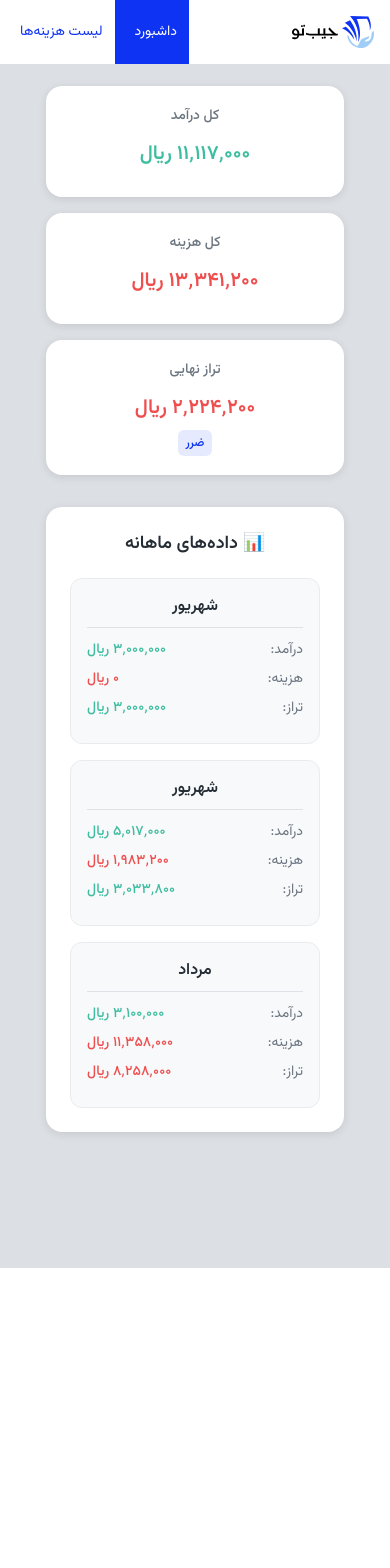
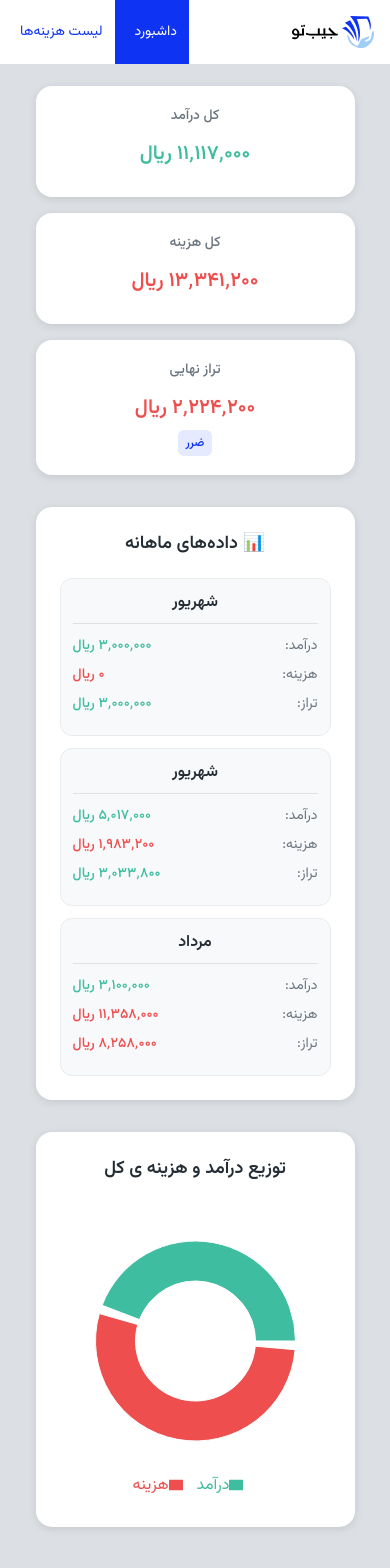
Before and after one commit to maliherfan/react-course, a React (Vite) app: page /dashboard in a window 390 px wide. Shown: the top 1568 px of the page. Before the commit the page ends 1268 px from the top, so only its background shows below. Built offline with nearby package versions, Linux system fonts and the light colour scheme.

Commit message:
feat : add pie chart for total income and expense

```diff
--- /dev/null
+++ b/src/pages/Dashboard/Components/ExpensePieChart/ExpensePieChart.css
@@ -0,0 +1,24 @@
+.chart-container {
+  background: #ffffff;
+  padding: 24px;
+  border-radius: 16px;
+  box-shadow: 0 2px 8px rgba(0, 0, 0, 0.1);
+  margin-bottom: 24px;
+}
+
+.chart-container h3 {
+  font-size: 18px;
+  font-weight: 600;
+  color: #242d35;
+  margin-bottom: 20px;
+  text-align: center;
+}
+
+.chart-placeholder {
+  display: flex;
+  align-items: center;
+  justify-content: center;
+  height: 200px;
+  color: #6b7580;
+  font-size: 14px;
+}
--- /dev/null
+++ b/src/pages/Dashboard/Components/ExpensePieChart/ExpensePieChart.jsx
@@ -0,0 +1,51 @@
+import React from 'react';
+import { PieChart, Pie, Cell, Tooltip, Legend, ResponsiveContainer } from 'recharts';
+import './ExpensePieChart.css';
+
+const ExpensePieChart = ({ totalIncome, totalExpense }) => {
+  const data = [
+    { name: 'درآمد', value: totalIncome, color: '#3ebda0' },
+    { name: 'هزینه', value: totalExpense, color: '#ef4e4e' }
+  ];
+
+  if (totalIncome === 0 && totalExpense === 0) {
+    return (
+      <div className="chart-container">
+        <h3>توزیع درآمد و هزینه</h3>
+        <div className="chart-placeholder">
+          <p>داده‌ای برای نمایش موجود نیست</p>
+        </div>
+      </div>
+    );
+  }
+
+  return (
+    <div className="chart-container">
+      <h3>توزیع درآمد و هزینه ی کل</h3>
+      <ResponsiveContainer width="100%" height={300}>
+        <PieChart>
+          <Pie
+            data={data}
+            cx="50%"
+            cy="50%"
+            labelLine={false}
+            outerRadius={100}
+            innerRadius={60}
+            paddingAngle={5}
+            dataKey="value"
+          >
+            {data.map((entry, index) => (
+              <Cell key={`cell-${index}`} fill={entry.color} />
+            ))}
+          </Pie>
+          <Tooltip
+            formatter={(value) => [`${value.toLocaleString('fa-IR')} ریال (${(value/(totalIncome+totalExpense)*100).toFixed(2)}%)`, 'مقدار']}
+          />
+          <Legend />
+        </PieChart>
+      </ResponsiveContainer>
+    </div>
+  );
+};
+
+export default ExpensePieChart;
--- a/src/pages/Dashboard/Dashboard.css
+++ b/src/pages/Dashboard/Dashboard.css
@@ -141,10 +141,16 @@
   font-weight: 500;
 }
 
+.charts-section {
+  display: grid;
+  /* grid-template-columns: 2fr 1fr; */
+  gap: 24px;
+  margin-top: 32px;
+}
+
 /* responsive */
 @media (max-width: 768px) {
   .dashboard-container {
-    width: 100%;
     padding: 16px;
   }
 
@@ -156,4 +162,18 @@
   .summary-card {
     padding: 20px;
   }
+
+  .monthly-data-grid {
+    grid-template-columns: 1fr;
+    gap: 12px;
+  }
+
+  .month-data-card {
+    padding: 12px;
+  }
+
+  .charts-section {
+    grid-template-columns: 1fr;
+    gap: 16px;
+  }
 }
--- a/src/pages/Dashboard/Dashboard.jsx
+++ b/src/pages/Dashboard/Dashboard.jsx
@@ -1,5 +1,7 @@
 import React, { useMemo } from 'react';
 import { useTransaction } from '../../context/TransactionContext';
+//import MonthlyBarChart from './Components/MonthlyBarChart/MonthlyBarChart';
+import ExpensePieChart from './Components/ExpensePieChart/ExpensePieChart';
 import './Dashboard.css';
 
 const Dashboard = () => {
@@ -144,11 +146,14 @@ const Dashboard = () => {
         </div>
       </div>
 
-      {/* نمودارها */}
-      {/* <div className="charts-section">
-        <MonthlyBarChart data={monthlyData} />
-        <ExpensePieChart totalIncome={totalIncome} totalExpense={totalExpense} />
-      </div> */}
+      {/* charts */}
+      <div className="charts-section">
+        {/* <MonthlyBarChart data={monthlyData} /> */}
+        <ExpensePieChart
+          totalIncome={totalIncome}
+          totalExpense={totalExpense}
+        />
+      </div>
     </div>
   );
 };
```
Also changed, not shown: src/pages/Dashboard/Components/MonthlyBarChart/MonthlyBarChart.css (added), src/pages/Dashboard/Components/MonthlyBarChart/MonthlyBarChart.jsx (added).
